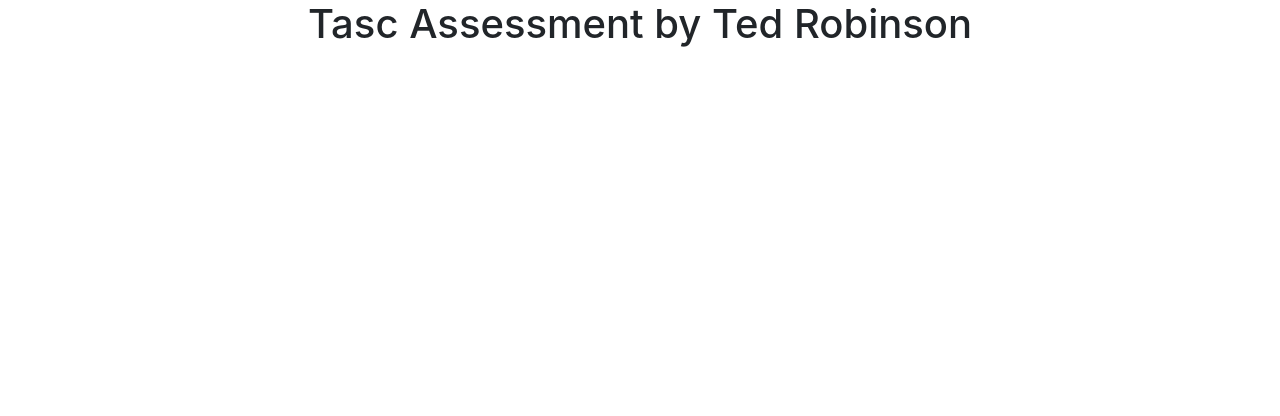
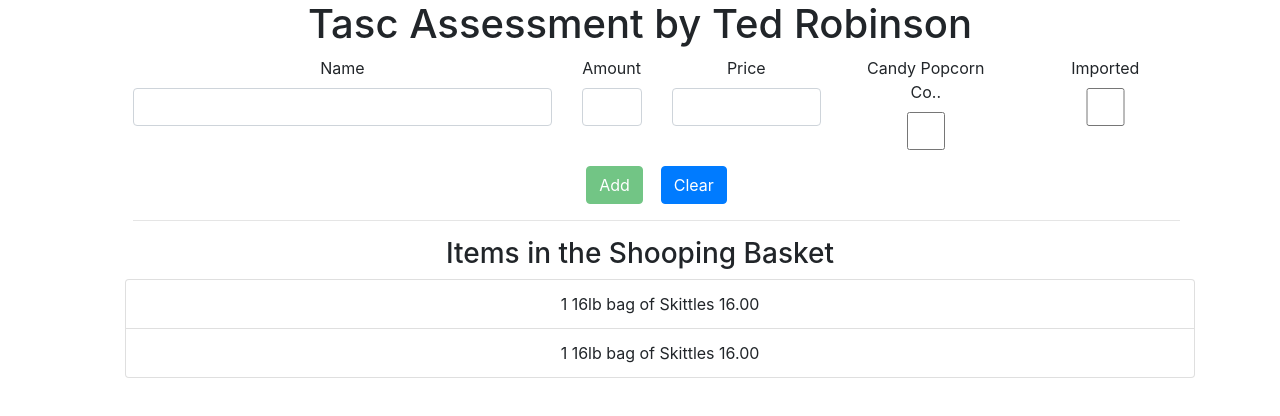
Before and after one commit to tedrob/tasc_assmt_tedrob, an Angular app: page / in a window 1280 px wide. Shown: the top 416 px of the page. Built offline with nearby package versions, Linux system fonts and the light colour scheme.

Commit message:
add shoppingitems

```diff
--- a/src/app/app.component.html
+++ b/src/app/app.component.html
@@ -1,10 +1,15 @@
 <div class="contaner-fluid">
   <div class="row">
     <div class="col-xs-12 col-sm-12" style="text-align: center">
-      <div class="span">
-        <h1>
-          {{ title }}
-        </h1>
+      <h1>
+        {{ title }}
+      </h1>
+      <div class="container">
+        <div class="row">
+          <div class="col-xs-12 col-sm-12">
+            <app-shopping-list></app-shopping-list>
+          </div>
+        </div>
       </div>
     </div>
   </div>
--- /dev/null
+++ b/src/app/shared/shopping.model.ts
@@ -0,0 +1,3 @@
+export class ShoppingItem {
+  constructor(public name: string, public qty: number, public price: string, public cpc: boolean, public imported: boolean) {}
+}
--- /dev/null
+++ b/src/app/shopping-list/shopping-edit/shopping-edit.component.html
@@ -0,0 +1,46 @@
+  <div class="row">
+    <div class="col-xs-12 col-sm-12">
+      <form (ngSubmit)="onAddItem(f)" #f="ngForm">
+        <div class="row">
+          <div class="col.xs-5 col-sm-5 form-group">
+            <label for="name">Name</label>
+            <input type="text" id="name" class="form-control" name="name" ngModel required>
+          </div>
+          <div class="col.xs-1 col-sm-1 form-group">
+            <label for="qty">Amount</label>
+            <input
+              type="number"
+              id="qty"
+              class="form-control"
+              name="qty"
+              ngModel
+              required pattern="^[1-9]+[0-9]*$">
+          </div>
+          <div class="col.xs-2 col-sm-2 form-group">
+            <label for="price">Price</label>
+            <input id="price"
+              class="form-control"
+              name="price"
+              ngModel
+              required pattern="^[1-9]*\.[0-9][0-9]$">
+          </div>
+          <div class="col.xs-2 col-sm-2 form-group">
+            <label for="cpc">Candy Popcorn Co.. </label>
+            <input type="checkbox" id="cpc" class="form-control" name="cpc" ngModel>
+          </div>
+          <div class="col.xs-2 col-sm-2 form-group">
+            <label for="cpc">Imported</label>
+            <input type="checkbox" id="imported" class="form-control" name="imported" ngModel>
+          </div>
+        </div>
+        <div class="row">
+          <div class="col-xs-12 col-sm-12">
+            <button class="btn btn-success" type="submit"
+              [disabled]="!f.valid">{{ editMode ? 'Update' : 'Add' }}</button>&nbsp;
+            <button class="btn btn-danger" type="button" (click)="onDelete()" *ngIf="editMode">Delete</button>&nbsp;
+            <button class="btn btn-primary" type="button" (click)="onClear()">Clear</button>
+          </div>
+        </div>
+      </form>
+    </div>
+  </div>
--- /dev/null
+++ b/src/app/shopping-list/shopping-edit/shopping-edit.component.ts
@@ -0,0 +1,54 @@
+import { Component, OnInit, ViewChild } from '@angular/core';
+
+import { NgForm } from '@angular/forms';
+
+import { ShoppingItem } from '../../shared/shopping.model';
+import { ShoppingListService } from './../shopping-list-service';
+import { Subscription } from 'rxjs';
+
+
+@Component({
+  selector: 'app-shopping-edit',
+  templateUrl: './shopping-edit.component.html',
+  styleUrls: ['./shopping-edit.component.css']
+})
+export class ShoppingEditComponent implements OnInit {
+  @ViewChild('f', { static: false }) slForm: NgForm;
+  subscription: Subscription;
+  editMode = false;
+  editedItemIndex: number;
+  editedItem: ShoppingItem;
+
+  constructor(private slService: ShoppingListService ) { }
+
+  ngOnInit() {
+    this.subscription = this.slService.startedEditing
+      .subscribe(
+        (index: number) => {
+          this.editedItemIndex = index;
+          this.editMode = true;
+          this.editedItem = this.slService.getBasketitem(index);
+          this.slForm.setValue({
+            name: this.editedItem.name,
+            qty: this.editedItem.qty
+          });
+        }
+      );
+  }
+
+  onAddItem(form: NgForm) {
+    const value = form.value;
+    const newBasketiem: ShoppingItem = new ShoppingItem(value.name, value.qty, value.price, value.cpc, value.imported);
+    this.slService.addBasketitem(newBasketiem);
+    }
+
+  onClear() {
+    this.slForm.reset();
+    this.editMode = false;
+  }
+
+  onDelete() {
+    this.slService.deleteBasketitem(this.editedItemIndex);
+    this.onClear();
+  }
+}
--- /dev/null
+++ b/src/app/shopping-list/shopping-list-service.ts
@@ -0,0 +1,26 @@
+import { Subject } from 'rxjs';
+import { ShoppingItem } from '../shared/shopping.model';
+
+export class ShoppingListService {
+  basketitemsChanged = new Subject<ShoppingItem[]>();
+  startedEditing = new Subject<number>();
+  private basketitems: ShoppingItem[] = [
+    new ShoppingItem('16lb bag of Skittles', 1, '16.00', true, false),
+    new ShoppingItem('16lb bag of Skittles', 1, '16.00', true, false)
+  ];
+
+
+  addBasketitem(basketitem: ShoppingItem) {
+    this.basketitems.push(basketitem);
+    this.basketitemsChanged.next(this.basketitems.slice());
+  }
+
+  getBasketitem(index: number) {
+    return this.basketitems[index];
+  }
+
+  deleteBasketitem(index: number) {
+    this.basketitems.splice(index, 1);
+    this.basketitemsChanged.next(this.basketitems.slice());
+  }
+}
--- /dev/null
+++ b/src/app/shopping-list/shopping-list.component.html
@@ -0,0 +1,19 @@
+<div class="row">
+  <div class="col-xs-12 col-sm-12" style="text-align: center">
+    <div class="container" style="padding-left: 3em">
+      <app-shopping-edit></app-shopping-edit>
+      <hr>
+    </div>
+
+    <h3> Items in the Shooping Basket</h3>
+    <ul class="List-group">
+      <a
+       class="list-group-item"
+       style="cursor: pointer"
+       *ngFor="let basketitem of basketitems; let i = index"
+       > {{ basketitem.qty }} {{ basketitem.name }} {{ basketitem.price }}
+      </a>
+    </ul>
+  </div>
+  <hr>
+</div>
--- /dev/null
+++ b/src/app/shopping-list/shopping-list.component.ts
@@ -0,0 +1,20 @@
+import { Component, OnInit } from '@angular/core';
+import { ShoppingItem } from './../shared/shopping.model';
+
+@Component({
+  selector: 'app-shopping-list',
+  templateUrl: './shopping-list.component.html',
+  styleUrls: ['./shopping-list.component.css']
+})
+export class ShoppingListComponent implements OnInit {
+  basketitems: ShoppingItem[] = [
+    new ShoppingItem('16lb bag of Skittles', 1, '16.00', true, false),
+    new ShoppingItem('16lb bag of Skittles', 1, '16.00', true, false)
+  ];
+
+  constructor() { }
+
+  ngOnInit() {
+  }
+
+}
```
Also changed, not shown: src/app/app.module.ts (+10 -3 lines), src/app/shopping-list/shopping-edit/shopping-edit.component.css (added), src/app/shopping-list/shopping-list.component.css (added), 2 other files (tests, documents, lock files or other folders).
